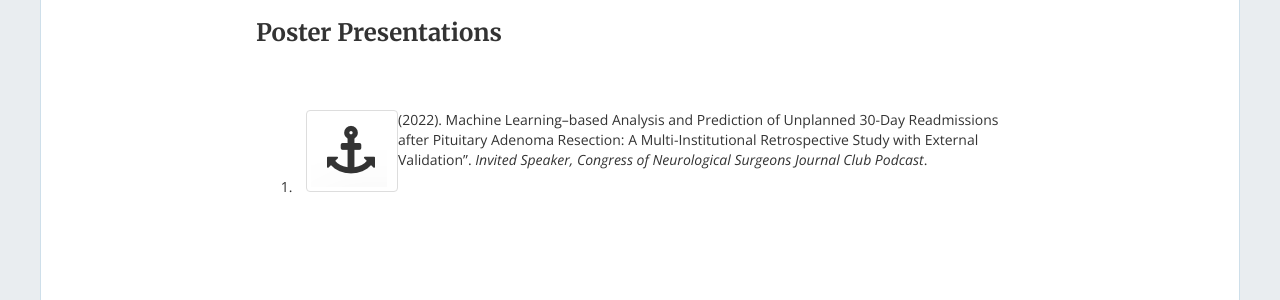
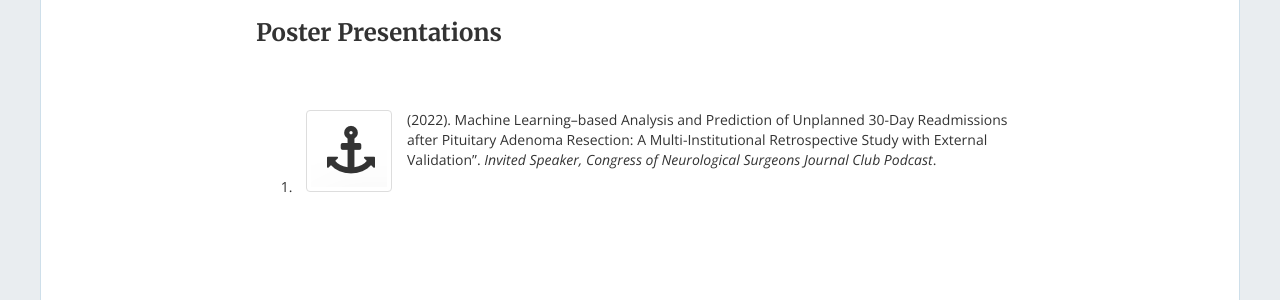
Before and after one commit to btcrabb/portfolio, a Jekyll site: the page built from docs/publications.md, in a window 1280 px wide and 1400 px high, scrolled down 954 px. Shown: the part 952-1252 px from the top of the window. Built offline with Jekyll 4.4.1, drawn with Linux system fonts in a browser that asks for light colours; nearby versions of some CDN libraries.

Commit message:
Update style.scss

```diff
--- a/docs/css/style.scss
+++ b/docs/css/style.scss
@@ -50,7 +50,7 @@ h1, h2, h3, h4, h5, h6 {
 .thumbnail {
     height: 100%;
     width: auto;
-    padding-right: 10px;
+    margin-right: 15px;
     object-fit: contain;
     @include bp-xsmall {
         display: none;
```
